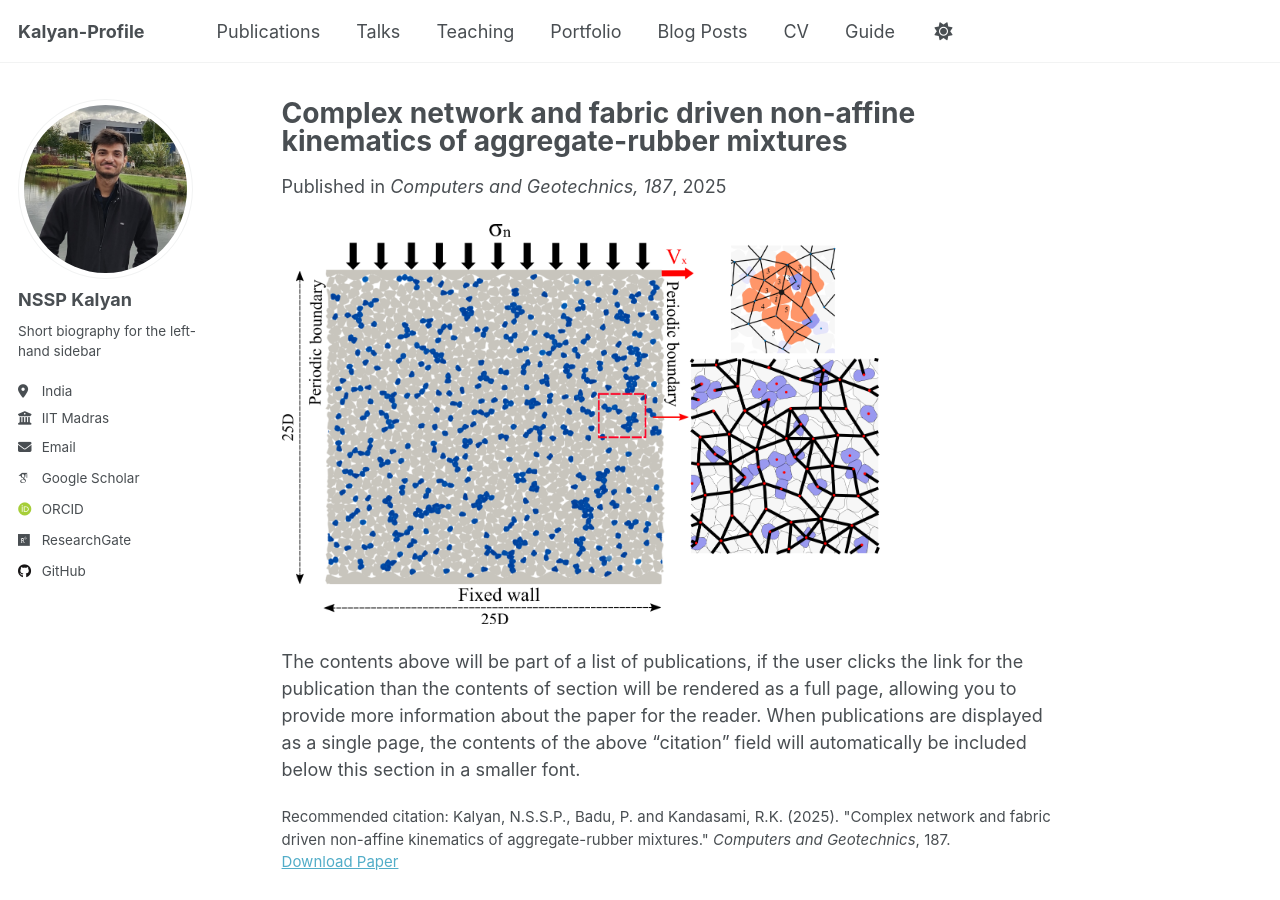
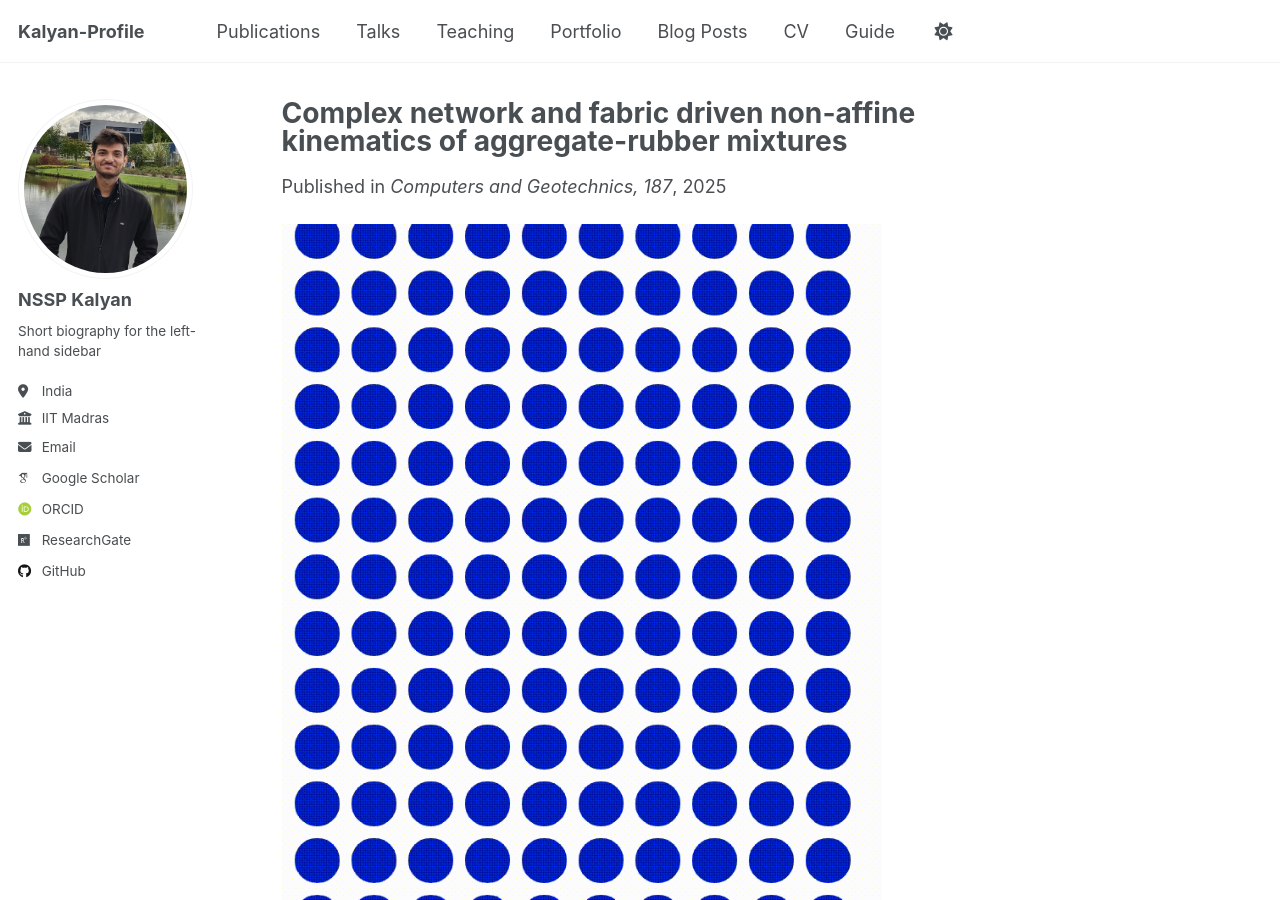
Before and after one commit to pkc137/sudo_template_website, a Jekyll site: the page built from _publications/2010-10-01-paper-title-number-2.md, in a window 1280 px wide and 900 px high. Built offline with Jekyll 4.4.1, drawn with Linux system fonts in a browser that asks for light colours; some web fonts are replaced; a script that is not in the unit is left out.

Commit message:
Update 2010-10-01-paper-title-number-2.md

```diff
--- a/_publications/2010-10-01-paper-title-number-2.md
+++ b/_publications/2010-10-01-paper-title-number-2.md
@@ -10,6 +10,6 @@ paperurl: 'https://www.sciencedirect.com/science/article/pii/S0266352X25003854?d
 citation: 'Kalyan, N.S.S.P., Badu, P. and Kandasami, R.K. (2025). "Complex network and fabric driven non-affine kinematics of aggregate-rubber mixtures." <i>Computers and Geotechnics</i>, 187.'
 ---
 
-<img src="https://pkc137.github.io/sudo_template_website/images/image3.png" width="600">
+<img src="https://pkc137.github.io/sudo_template_website/images/Media1.gif" width="600">
 
 The contents above will be part of a list of publications, if the user clicks the link for the publication than the contents of section will be rendered as a full page, allowing you to provide more information about the paper for the reader. When publications are displayed as a single page, the contents of the above "citation" field will automatically be included below this section in a smaller font.
```
